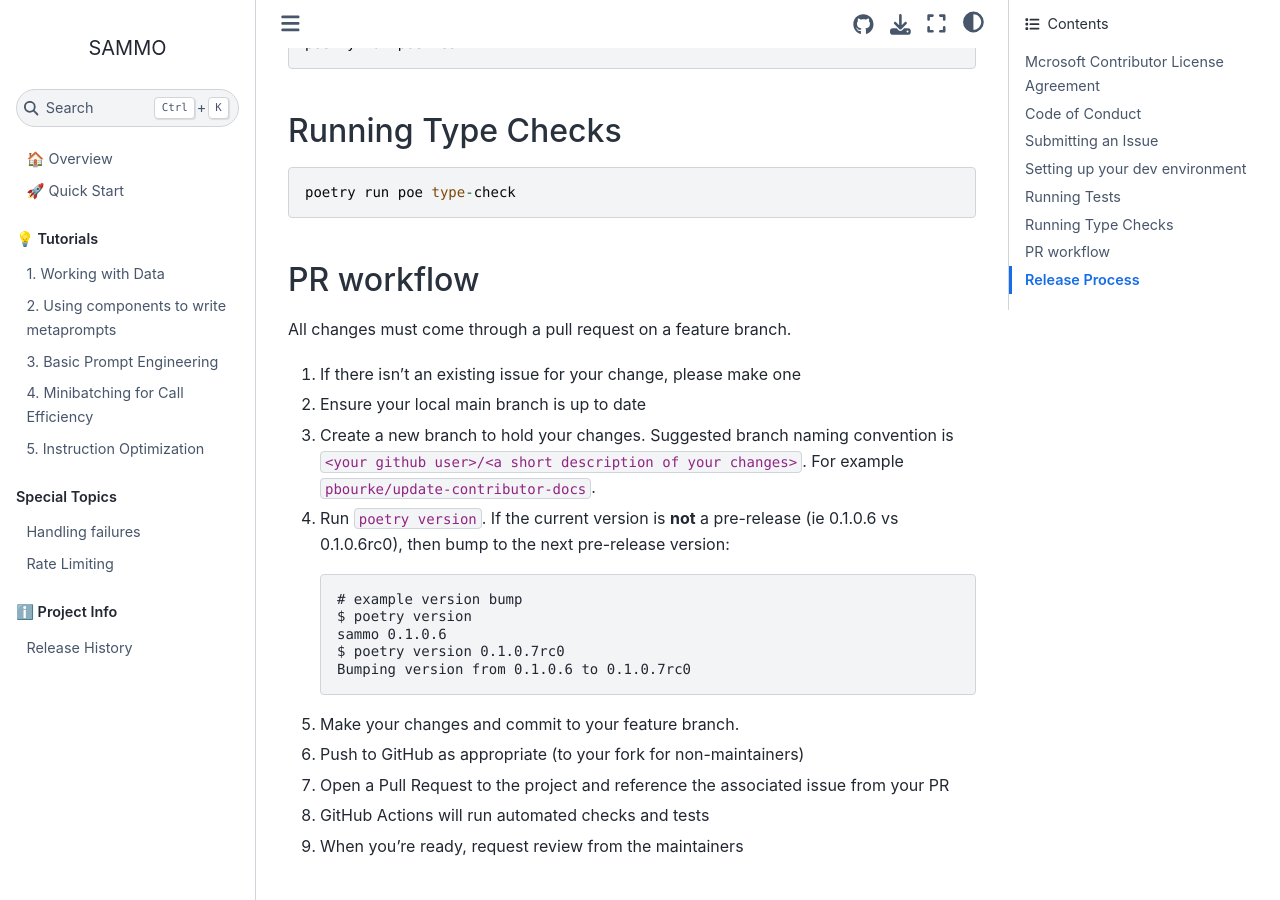
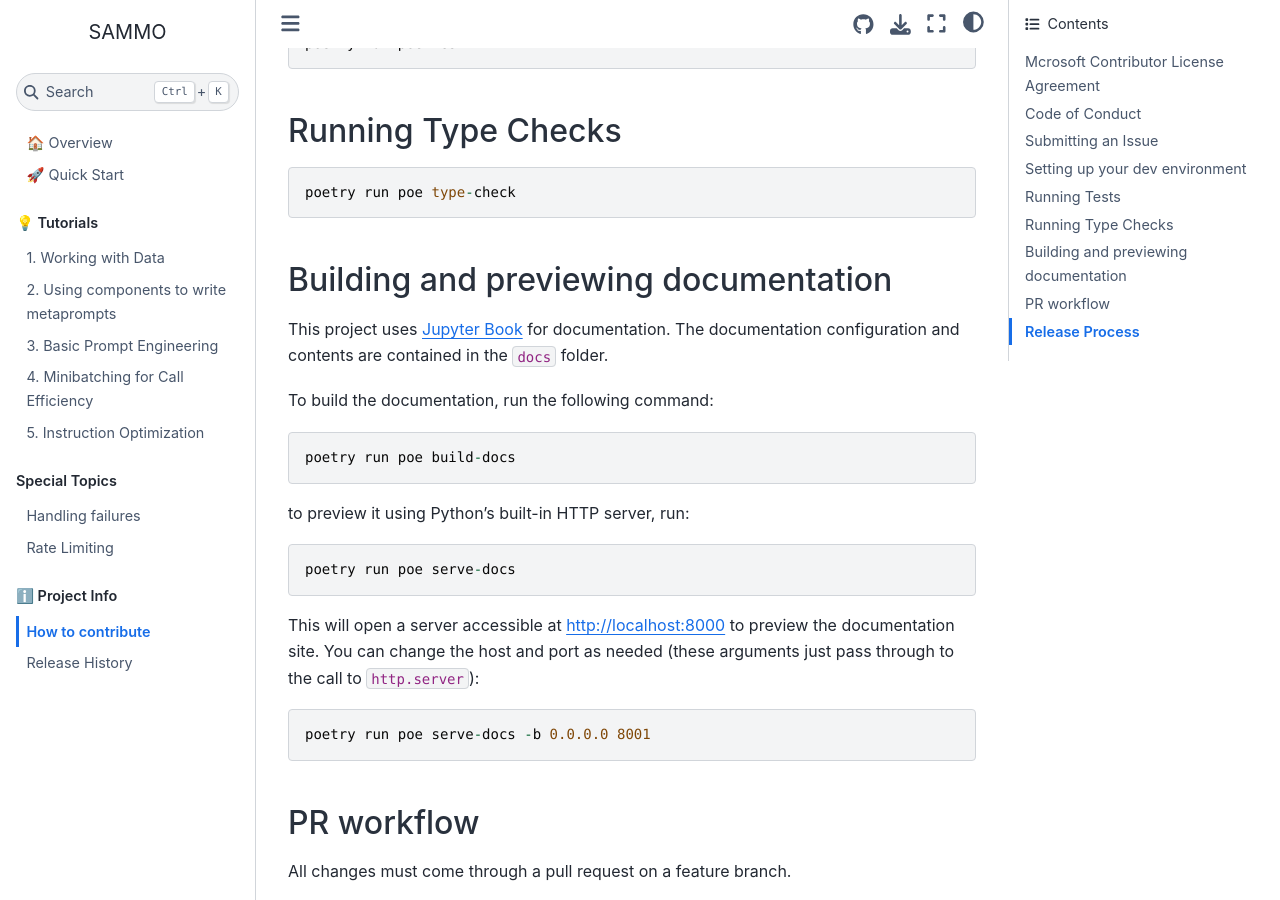
Before and after one commit to microsoft/sammo, a Jupyter Book: the page built from docs/contributing.md, in a window 1280 px wide and 900 px high, scrolled down 2064 px. Built offline with Jupyter Book 1.0.4 settings and Sphinx 7.4.7 and the Sphinx Book theme 1.1.4, drawn with Linux system fonts in a browser that asks for light colours; pages that are not in the unit, such as notebooks, are missing from menus; some of the changed text lies outside the part shown.

Commit message:
Added commands to serve documentation and added a section to CONTRIBUTING.md about building and serving docs

````diff
--- a/CONTRIBUTING.md
+++ b/CONTRIBUTING.md
@@ -86,6 +86,28 @@ poetry run poe test -v
 poetry run poe type-check
 ```
 
+## Building and previewing documentation
+
+This project uses [Jupyter Book](https://jupyterbook.org/) for documentation. The documentation configuration and contents are contained in the `docs` folder.
+
+To build the documentation, run the following command:
+
+```
+poetry run poe build-docs
+```
+
+to preview it using Python's built-in HTTP server, run:
+
+```
+poetry run poe serve-docs
+```
+
+This will open a server accessible at http://localhost:8000 to preview the documentation site. You can change the host and port as needed (these arguments just pass through to the call to `http.server`):
+
+```
+poetry run poe serve-docs -b 0.0.0.0 8001
+```
+
 ## PR workflow
 
 All changes must come through a pull request on a feature branch.
--- a/docs/_toc.yml
+++ b/docs/_toc.yml
@@ -15,5 +15,5 @@ parts:
     - file: api/sammo/sammo
   - caption: ℹ️ Project Info
     chapters:
-    - file: ../CONTRIBUTING.md
+    - file: contributing
     - file: release_history
--- a/pyproject.toml
+++ b/pyproject.toml
@@ -58,6 +58,10 @@ line-length = 120
 help = "Build the documentation site"
 cmd = "jb build --path-output _build_docs docs"
 
+[tool.poe.tasks.serve-docs]
+help = "Preview the documentation site using python's built-in http server"
+cmd = "python -m http.server -d _build_docs/_build/html/"
+
 [tool.poe.tasks.type-check]
 help = "Run static type checking"
 cmd = "mypy sammo"
````
